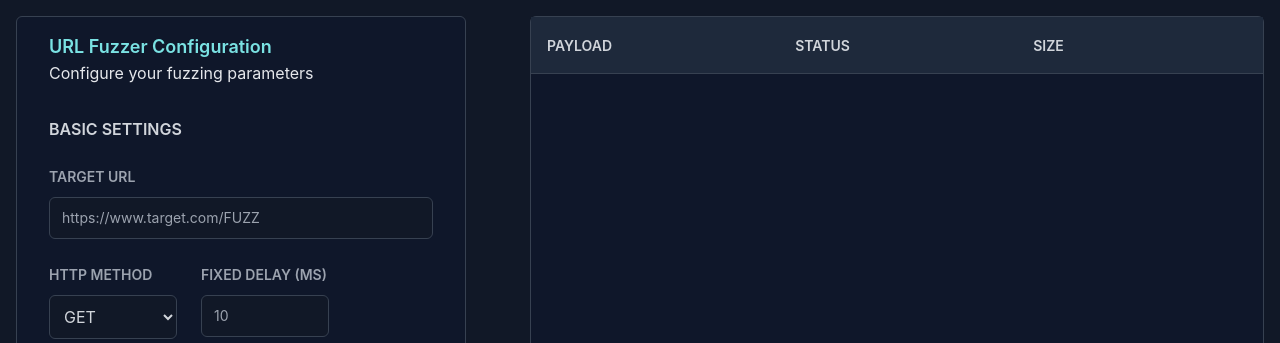
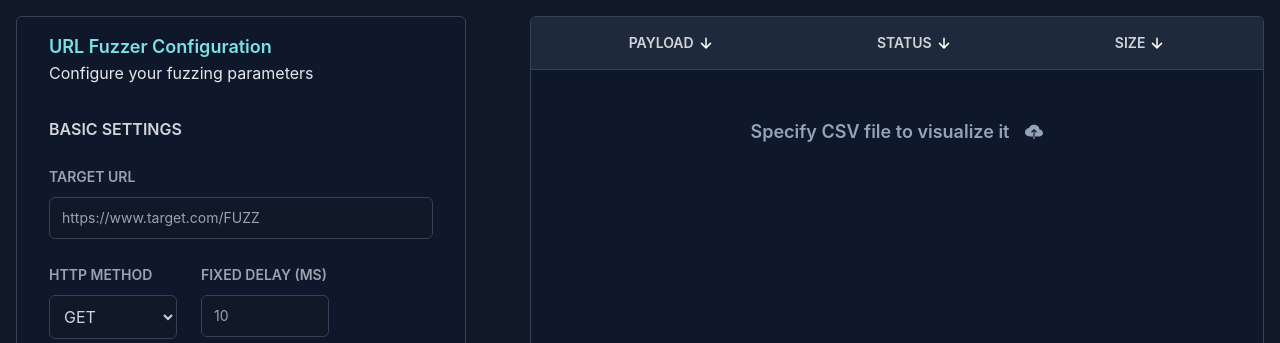
Before and after one commit to blueorionn/WebFuzz, a Flask app: page / in a window 1280 px wide. Shown: the part 128-471 px from the top of the page. Run offline with Flask 3, Linux system fonts and the light colour scheme; style sheets or scripts are compiled from the project's sources.

Commit message:
feat: added csv viewer placeholder

```diff
--- a/webfuzz/templates/index.html
+++ b/webfuzz/templates/index.html
@@ -135,14 +135,23 @@
       <section class="bg-slate-900 border rounded-md border-gray-700 lg:flex-grow">
         <div id="fuzzer-result" class="w-full">
           <div class="flex justify-between p-4 items-center bg-slate-800 border-b border-b-gray-700">
-            <div class="flex-grow">
+            <div class="flex-grow flex justify-center items-center gap-1">
               <span class="text-gray-300 text-sm font-semibold uppercase">PAYLOAD</span>
+              <ion-icon name="arrow-down"></ion-icon>
             </div>
-            <div class="flex-grow">
+            <div class="flex-grow flex justify-center items-center gap-1">
               <span class="text-gray-300 text-sm font-semibold uppercase">STATUS</span>
+              <ion-icon name="arrow-down"></ion-icon>
             </div>
-            <div class="flex-grow">
+            <div class="flex-grow flex justify-center items-center gap-1">
               <span class="text-gray-300 text-sm font-semibold uppercase">SIZE</span>
+              <ion-icon name="arrow-down"></ion-icon>
+            </div>
+          </div>
+          <div class="h-full">
+            <div id="place-holder" class="my-12 w-full flex justify-center items-center gap-4">
+              <span class="text-lg font-semibold text-slate-400">Specify CSV file to visualize it</span>
+              <ion-icon name="cloud-upload" class="text-slate-400 text-lg"></ion-icon>
             </div>
           </div>
         </div>
```
